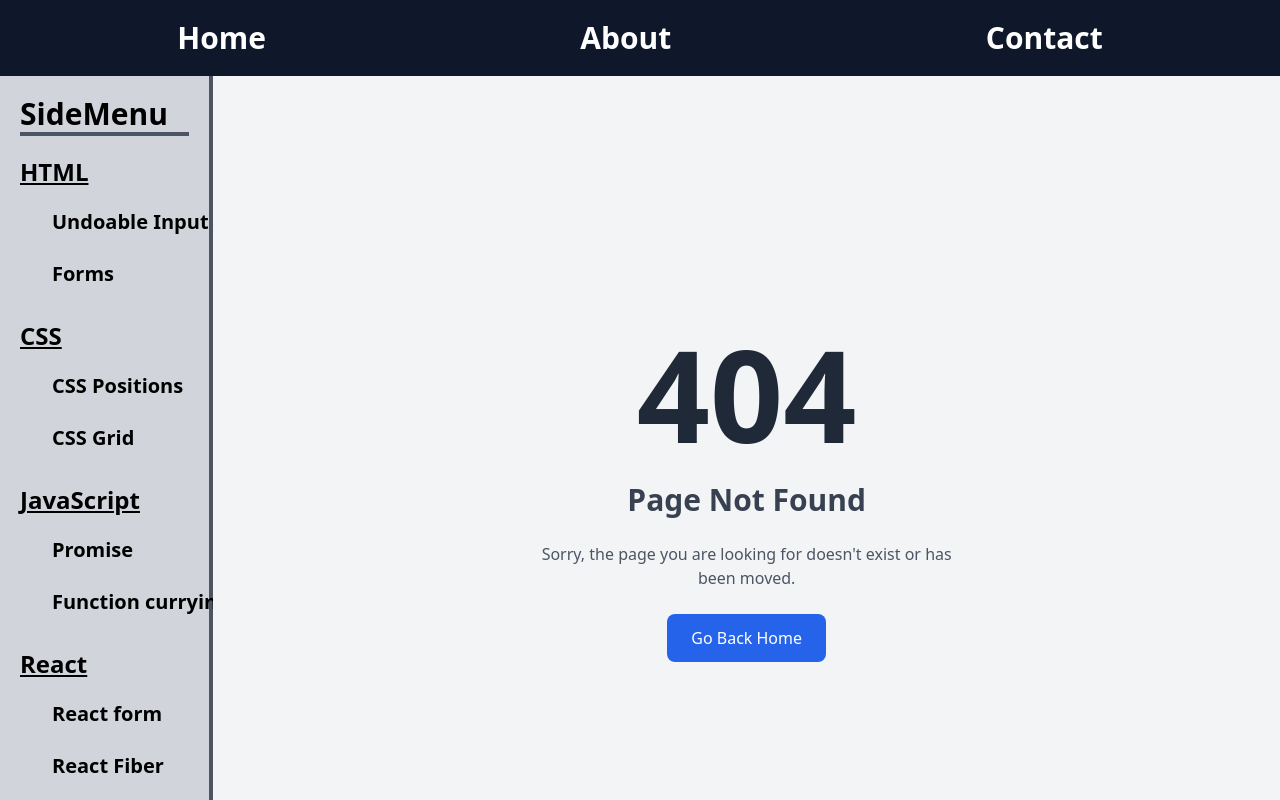
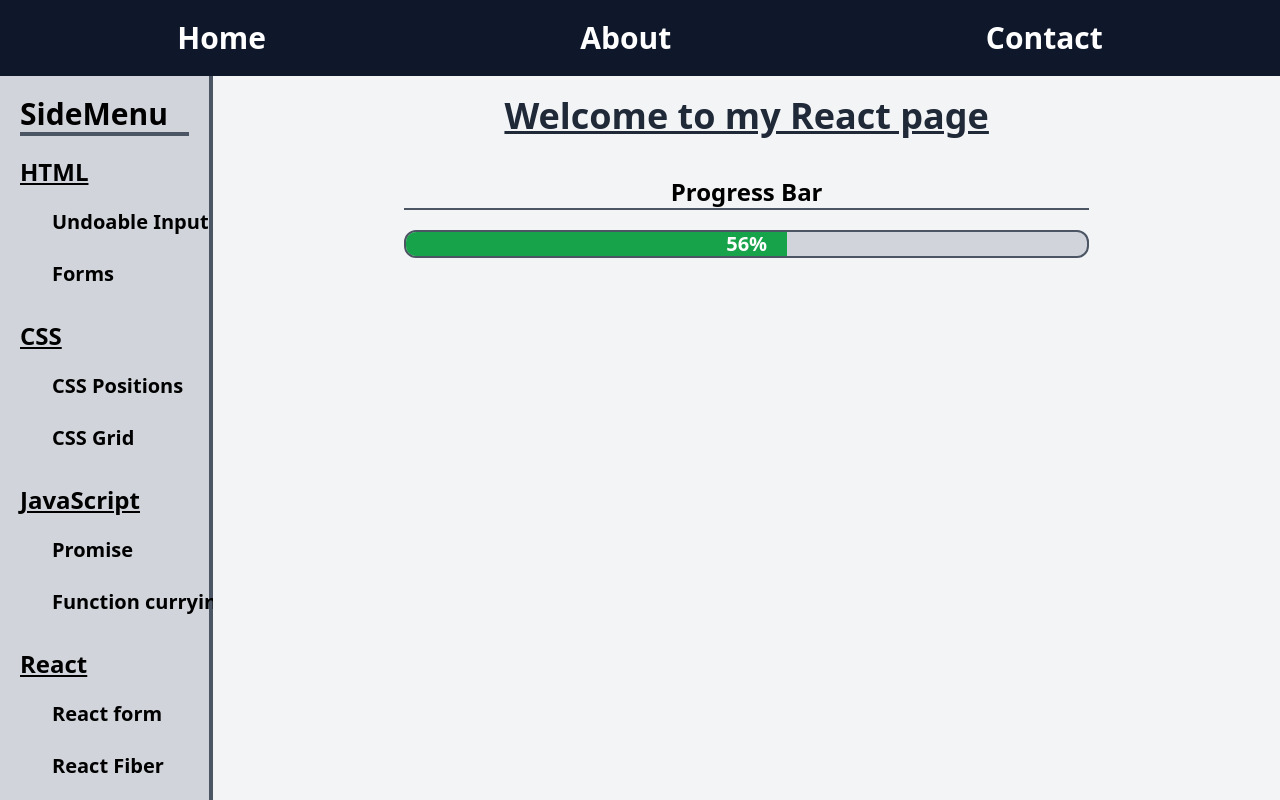
Before and after one commit to pmaik/frontend-code-vault, a React (Create React App) app: page /react/progress-bar in a window 1280 px wide. Shown: the top 800 px of the page. Built offline with nearby package versions, Linux system fonts and the light colour scheme.

Commit message:
Added Progress Bar component

```diff
--- /dev/null
+++ b/src/Components/React/ProgressBar/index.js
@@ -0,0 +1,48 @@
+import React, { useEffect, useState, useRef } from "react";
+
+const ProgressBar = () => {
+    const [percentage, setPercentage] = useState(0);
+    const intervalRef = useRef(null);
+
+    useEffect(() => {
+        intervalRef.current = setInterval(() => {
+            setPercentage((prev) => {
+                if (prev >= 100) {
+                    clearInterval(intervalRef.current);
+                    return 100;
+                }
+
+                return prev + 1;
+            });
+        }, 100);
+
+        return () => {
+            clearInterval(intervalRef.current);
+        };
+    }, []);
+
+    return (
+        <div className="flex flex-col gap-5 w-2/3">
+            <p className="text-2xl font-bold border-b-2 border-gray-600 text-center ">
+                Progress Bar
+            </p>
+
+            <div className="h-7 rounded-xl bg-gray-300 border-2 border-gray-600 relative overflow-hidden ">
+                <span
+                    className={`absolute left-1/2 top-1/2 -translate-x-1/2 -translate-y-1/2 text-xl font-bold ${
+                        percentage > 49 ? "text-white" : ""
+                    }`}
+                >
+                    {percentage}%
+                </span>
+
+                <div
+                    className={`bg-green-600 flex items-start h-full`}
+                    style={{ width: `${percentage}%` }}
+                ></div>
+            </div>
+        </div>
+    );
+};
+
+export default ProgressBar;
--- a/src/Constants/index.jsx
+++ b/src/Constants/index.jsx
@@ -72,6 +72,7 @@ export const SIDE_MENU_LIST = [
             // "Caching",
             "Render Props",
             "Pagination",
+            "Progress Bar",
         ],
     },
 ];
--- a/src/Routes/AppRoutes.jsx
+++ b/src/Routes/AppRoutes.jsx
@@ -15,6 +15,7 @@ import ReactComp from "../Components/React";
 import ReactForm from "../Components/React/Form";
 import ReactFiber from "../Components/React/ReactFiber";
 import ProductComponent from "../Components/React/Pagination";
+import ProgressBar from "../Components/React/ProgressBar";
 import RenderProps from "../Components/React/RenderProps";
 import { MENU_SECTION_TYPES } from "../Constants";
 import ErrorBoundary from "../Common/ErrorBoundary";
@@ -77,6 +78,10 @@ const router = createBrowserRouter([
                         path: "pagination",
                         element: <ProductComponent />,
                     },
+                    {
+                        path: "progress-bar",
+                        element: <ProgressBar />,
+                    },
                 ],
             },
             {
```
